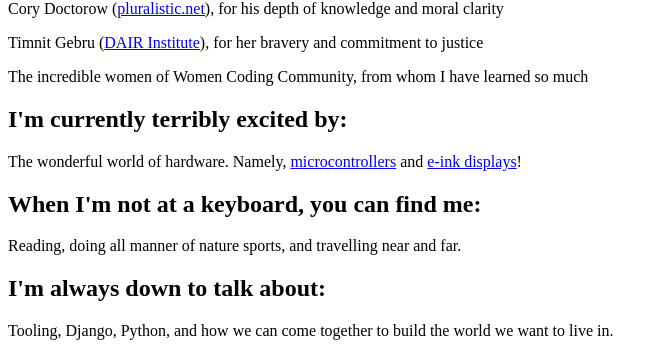
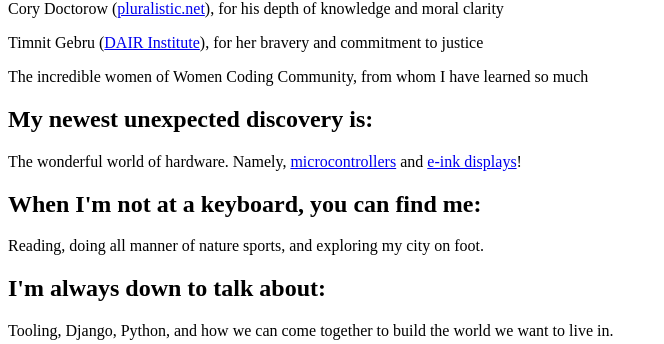
Before and after one commit to selinarajk/old-website, a Django app: page / in a window 1280 px wide. Shown: the part 719-1063 px from the top of the page, without its empty margins (0-664 px from the left). Run offline with Django 5.2, Linux system fonts and the light colour scheme.

Commit message:
content: change travelling hobby to exploring on foot

```diff
--- a/posts/templates/posts/home.html
+++ b/posts/templates/posts/home.html
@@ -32,11 +32,11 @@
   <p>Timnit Gebru (<a href="https://www.dair-institute.org/team/timnit-gebru/work/">DAIR Institute</a>), for her bravery and commitment to justice</p>
   <p>The incredible women of Women Coding Community, from whom I have learned so much</p>
 
-  <h2>I'm currently terribly excited by:</h2>
+  <h2>My newest unexpected discovery is:</h2>
   <p>The wonderful world of hardware. Namely, <a href='https://www.youtube.com/watch?v=UygK5W3txTM'>microcontrollers</a> and <a href='https://eli.pizza/posts/eink-weather-display-for-kids/'>e-ink displays<a/>!</p>
 
   <h2>When I'm not at a keyboard, you can find me:</h2>
-  <p>Reading, doing all manner of nature sports, and travelling near and far.</p>
+  <p>Reading, doing all manner of nature sports, and exploring my city on foot.</p>
 
   <h2>I'm always down to talk about:</h2>
   <p>Tooling, Django, Python, and how we can come together to build the world we want to live in.</p>
```
